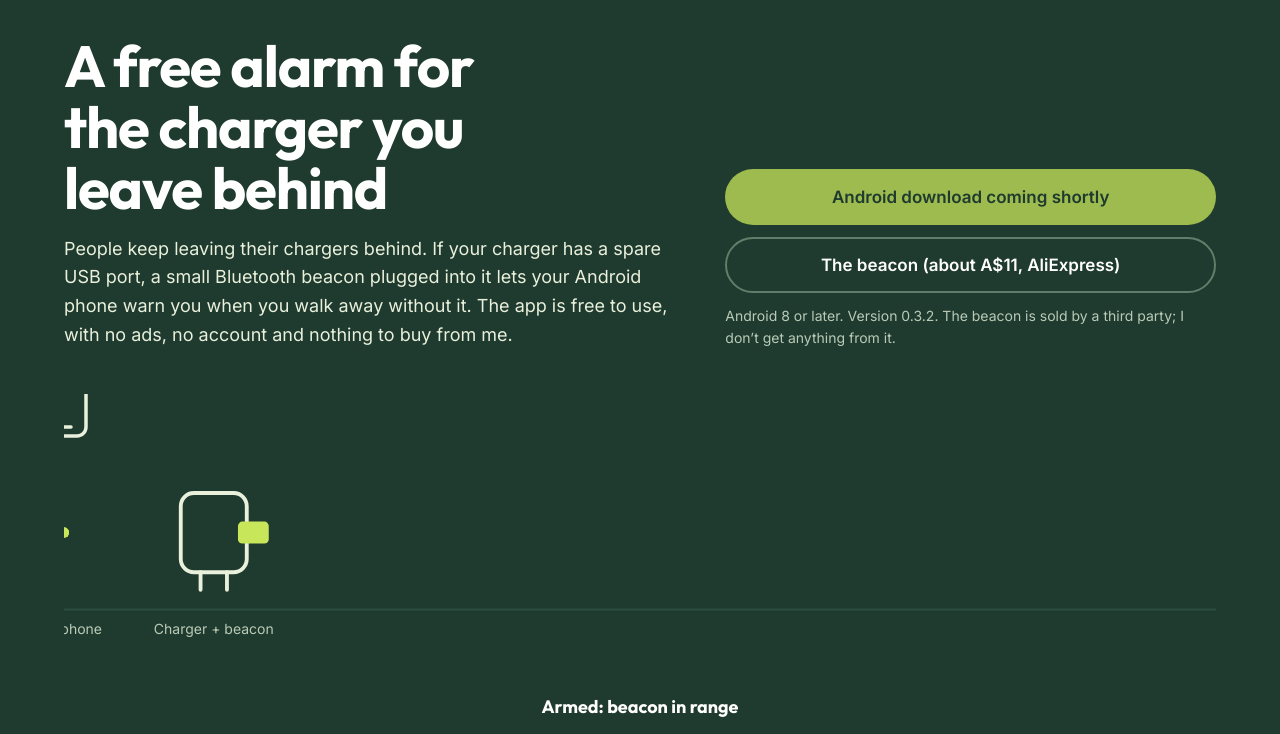
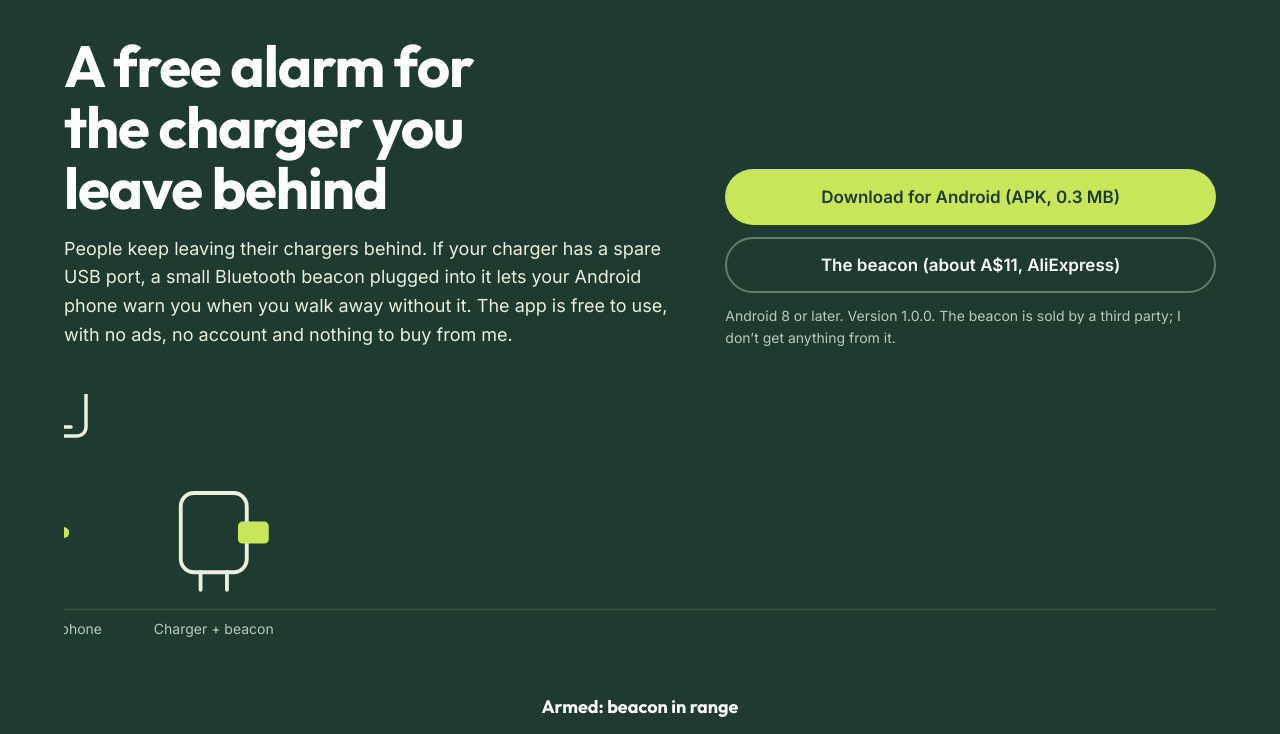
Before and after one commit to maxi8765/chargerguard, a plain HTML site: page index.html in a window 1280 px wide. Shown: the part 66-800 px from the top of the page. Drawn offline with Linux system fonts and the light colour scheme.

Commit message:
Add Charger Guard 1.0.0 APK and enable download
Co-Authored-By: Claude Opus 5.5 <noreply@anthropic.com>
Claude-Session: https://claude.ai/code/session_0197JY2QADzVmghrRJUC5Qiy

```diff
--- a/index.html
+++ b/index.html
@@ -103,9 +103,9 @@ footer .wrap{display:flex;flex-wrap:wrap;gap:12px 28px;justify-content:space-bet
         <p class="lede">People keep leaving their chargers behind. If your charger has a spare USB port, a small Bluetooth beacon plugged into it lets your Android phone warn you when you walk away without it. The app is free to use, with no ads, no account and nothing to buy from me.</p>
       </div>
       <div class="cta">
-        <span class="btn primary" id="dl" aria-disabled="true" style="opacity:.75">Android download coming shortly</span>
+        <a class="btn primary" id="dl" href="ChargerGuard.apk" download="ChargerGuard-1.0.0.apk">Download for Android (APK, 0.3 MB)</a>
         <a class="btn ghost" href="https://www.aliexpress.com/item/4000083271311.html">The beacon (about A$11, AliExpress)</a>
-        <p class="small">Android 8 or later. Version 0.3.2. The beacon is sold by a third party; I don&rsquo;t get anything from it.</p>
+        <p class="small">Android 8 or later. Version 1.0.0. The beacon is sold by a third party; I don&rsquo;t get anything from it.</p>
       </div>
     </div>
     <div class="scene" aria-label="Animation: a phone moves away from a charger with a beacon until the link breaks and the alarm sounds">
@@ -214,6 +214,7 @@ footer .wrap{display:flex;flex-wrap:wrap;gap:12px 28px;justify-content:space-bet
       <details><summary>Is there an iPhone version?</summary><p>No. iPhones don't let apps keep listening for Bluetooth beacons in the background in the same way.</p></details>
       <details><summary>How far away does the alarm go off?</summary><p>It depends on walls, your phone and the delay you choose. In our indoor test it went off at about 25 m with the 5-second delay.</p></details>
     </div>
+    <p class="note">APK SHA-256: <code style="overflow-wrap:anywhere">ac4adf29df7ddaf1da624a5298b63ce89656ebde3f29cc5b9a2524babbe78857</code></p>
     <p class="note">Charger Guard is free to use and share, as is, with no warranty. AliExpress prices and stock can change.</p>
   </div>
 </section>
```
Also changed, not shown: 1 other file.
